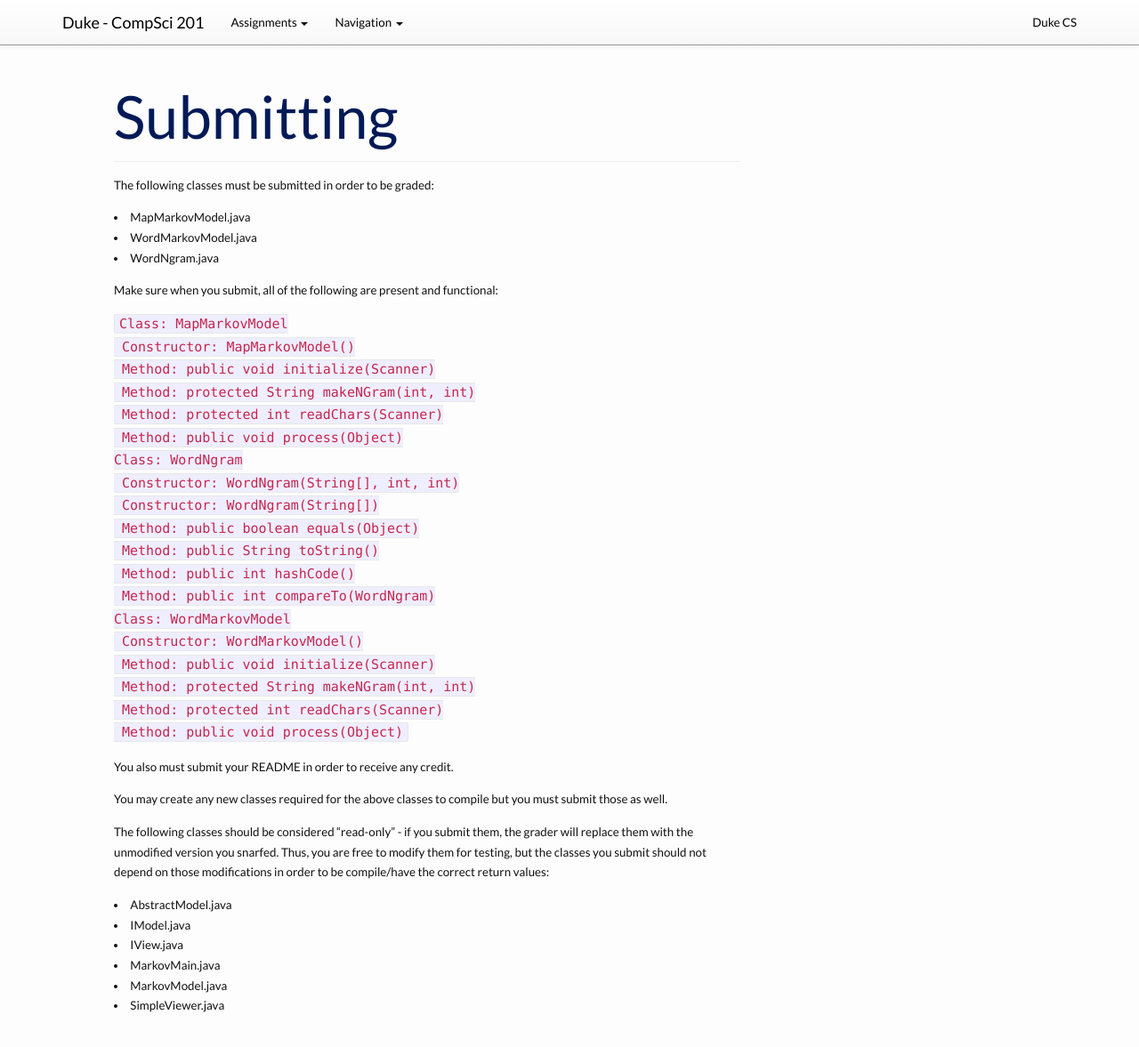
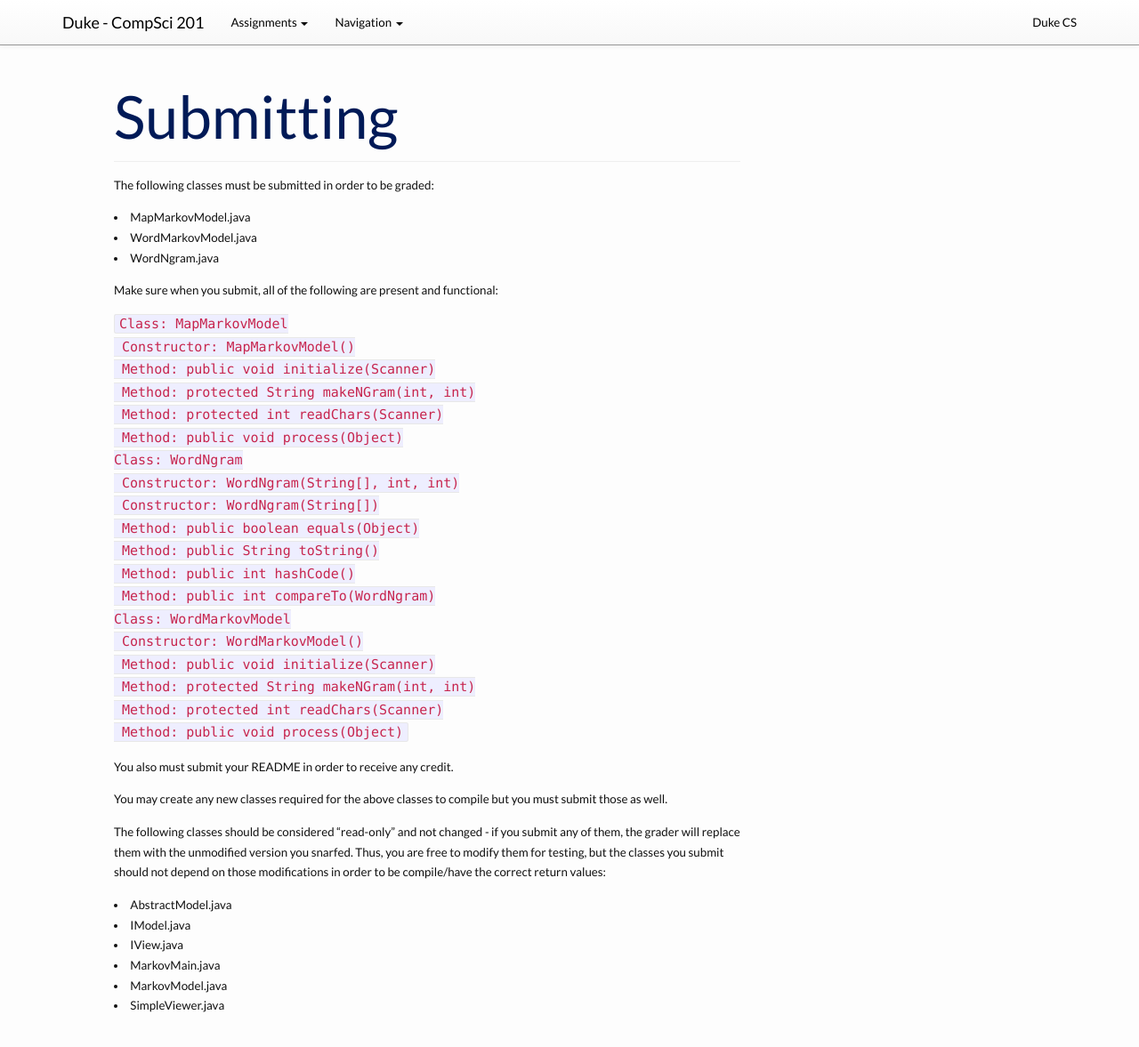
Before and after one commit to compsci201/compsci201.github.io, a Jekyll site: the page built from markov/0-submitting.md, in a window 1280 px wide and 1193 px high. Shown: the top 1177 px of the window at 89% size. Built offline with Jekyll 4.4.1, drawn with Linux system fonts in a browser that asks for light colours; nearby versions of some CDN libraries.

Commit message:
More clear wording

```diff
--- a/markov/0-submitting.md
+++ b/markov/0-submitting.md
@@ -37,7 +37,7 @@ You also must submit your README in order to receive any credit.
 
 You may create any new classes required for the above classes to compile but you must submit those as well.
 
-The following classes should be considered "read-only" - if you submit them, the grader will replace them with the unmodified version you snarfed. Thus, you are free to modify them for testing, but the classes you submit should not depend on those modifications in order to be compile/have the correct return values:
+The following classes should be considered "read-only" and not changed - if you submit any of them, the grader will replace them with the unmodified version you snarfed. Thus, you are free to modify them for testing, but the classes you submit should not depend on those modifications in order to be compile/have the correct return values:
 <li> AbstractModel.java </li>
 <li> IModel.java </li>
 <li> IView.java </li>
```
